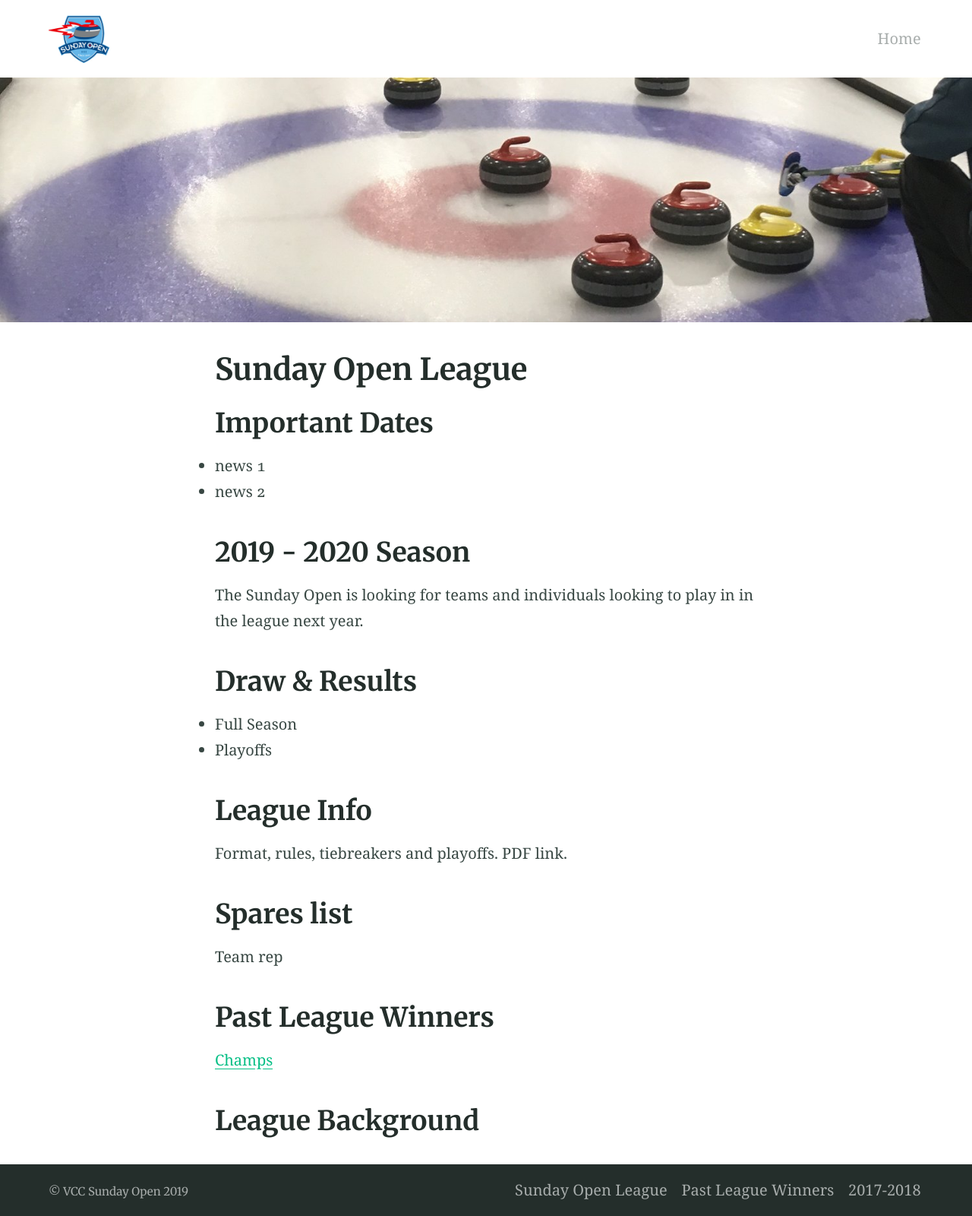
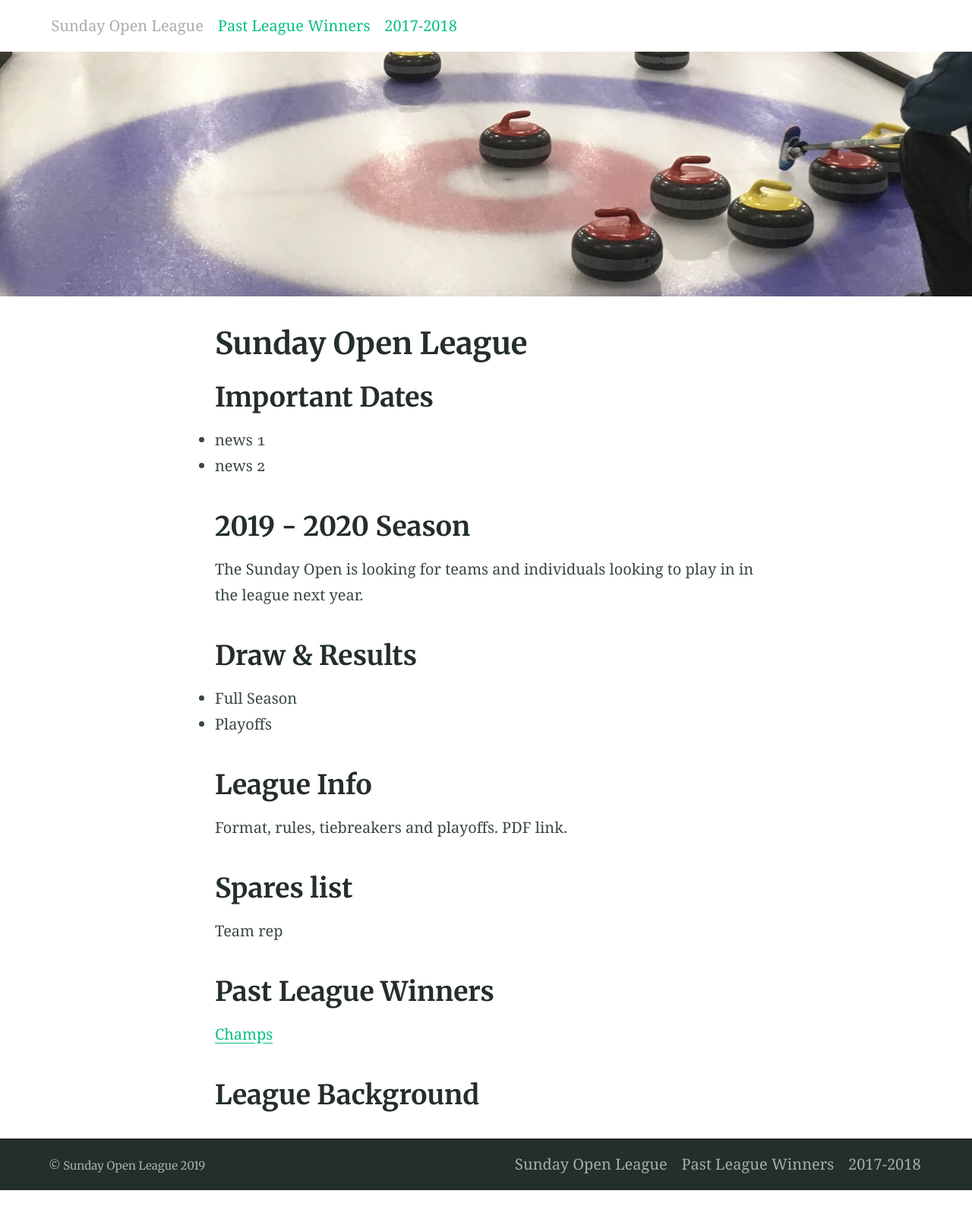
Before and after one commit to adsgray/testsite, a Jekyll site: the page built from index.md, in a window 1280 px wide. Shown: the whole page at 76% size. Built offline with Jekyll 4.4.1, drawn with Linux system fonts in a browser that asks for light colours; after the commit the page ends 1566 px from its top, so only the background shows below that; part of the change alters nothing that is shown.

Commit message:
test config

```diff
--- a/_config.yml
+++ b/_config.yml
@@ -1,75 +1,8 @@
 title: Sunday Open League
 description: Vancouver Curling Club 6:45pm Sundays
-google_analytics:
+#google_analytics:
 theme: jekyll-theme-time-machine
 layout: page
 feature_image: "assets/sundayopenbanner.jpeg"
 
-exclude:
-- README.md
-
-plugins:
-- jekyll-sitemap
-- jekyll-mentions
-- jekyll-paginate
-- jekyll-seo-tag
-- jekyll-redirect-from
-- jekyll-default-layout
-- jekyll-feed
-- jekyll-commonmark
-- jekyll-include-cache
-- jemoji
-
-
-twitter:
-  username: vccsundayopen
-
-social: # jekyll-seo-tag > social overrides
-  name: VCC Sunday Open
-  links:  # jekyll-seo-tag > social aliases (sameAs)
-    - https://twitter.com/vccsundayopen
-    - https://instagram.com/vccsundayopen
-
-sass:
-  style: compressed # Style compression
-permalink: pretty  # Permalink style (/YYYY/MM/DD/page-name/)
-excerpt_separator: <!-- more --> # Marks end of excerpt in posts
-timezone: America/Vancouver # Timezone for blog posts and alike
-
-
-encoding: utf-8 # Make sure the encoding is right
-lang: en-GB # Set the site language
-title: "VCC Sunday Open" # Site name or title, also used in jekyll-seo-tag
-logo: "assets/sundayopenlogo.jpg" # Site logo, also used in jekyll-seo-tag
-description: "Sunday Open League at Vancouver Curling Club. Sundays at 6:45pm" # Site description and default description, also used in jekyll-seo-tag
-url: "https://vccsundayopen.club" # Site url, also used in jekyll-seo-tag
-baseurl: ""
-email: "info@vccsundayopen.club"
-# disqus: "alembic-1" # Blog post comments, uncomment the option and set the site ID from your Disqus account
-# google_analytics: ''
-# service_worker: false # Will turn off the service worker if set to false
-css_inline: true # Will insert all styles into a single <style> block in the <head> element and remove the style <link> reference
-
-navigation_header:
-  Home: /
-  #Past Champions: pastchamps.html
-  #Blog: /blog/
-  #Categories: /categories/
-  #Search: /search/
-
-social_links: # Appears in sidebar. Set the urls then uncomment and comment out as desired
-  Twitter: https://twitter.com/vccsundayopen
-  Instagram: https://instagram.com/vccsundayopen
-  #RSS: /feed.xml
-
-sharing_links: # Appear at the bottom of single blog posts, uncomment and comment out as desired. Colours set the button colour
-  Twitter: "#0d94e7"
-  Instagram: "#3B5998"
-  #Google+: "#DC4E41"
-  # Pinterest: "#BD081C"
-  # LinkedIn: "#0077B5"
-  # tumblr: "#36465D"
-  # Reddit: "#FF4500"
-  # Hacker News: "#ff6600"
-  # Designer News: "#2D72D9"
-  Email: "#36465D"
+markdown: kramdown
```
